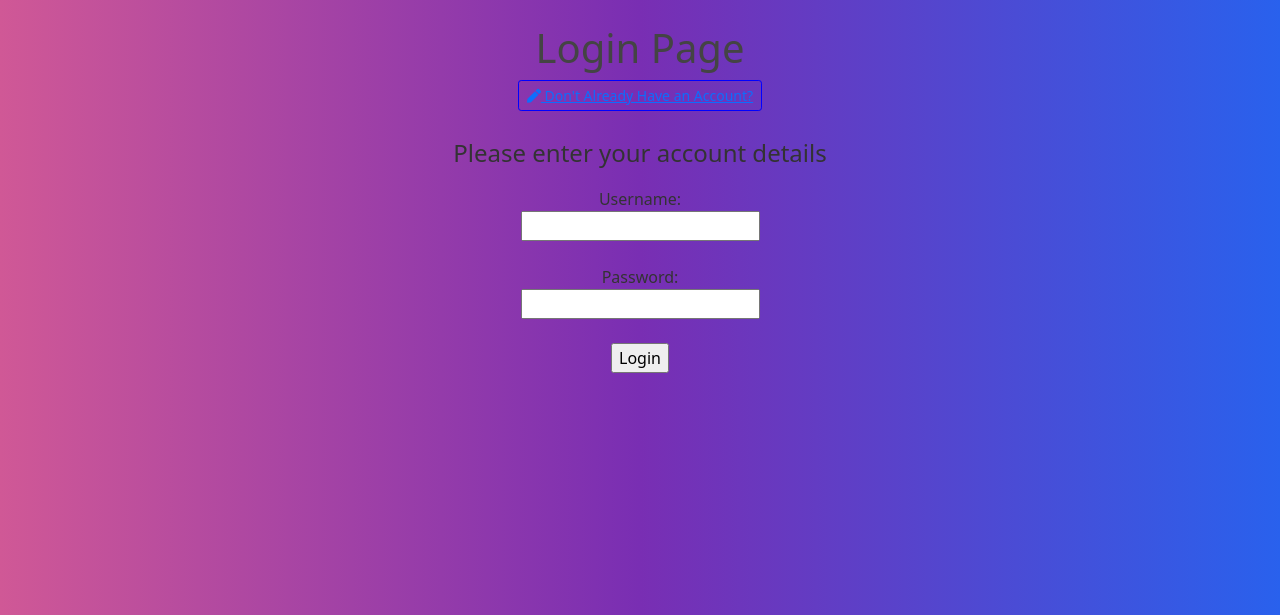
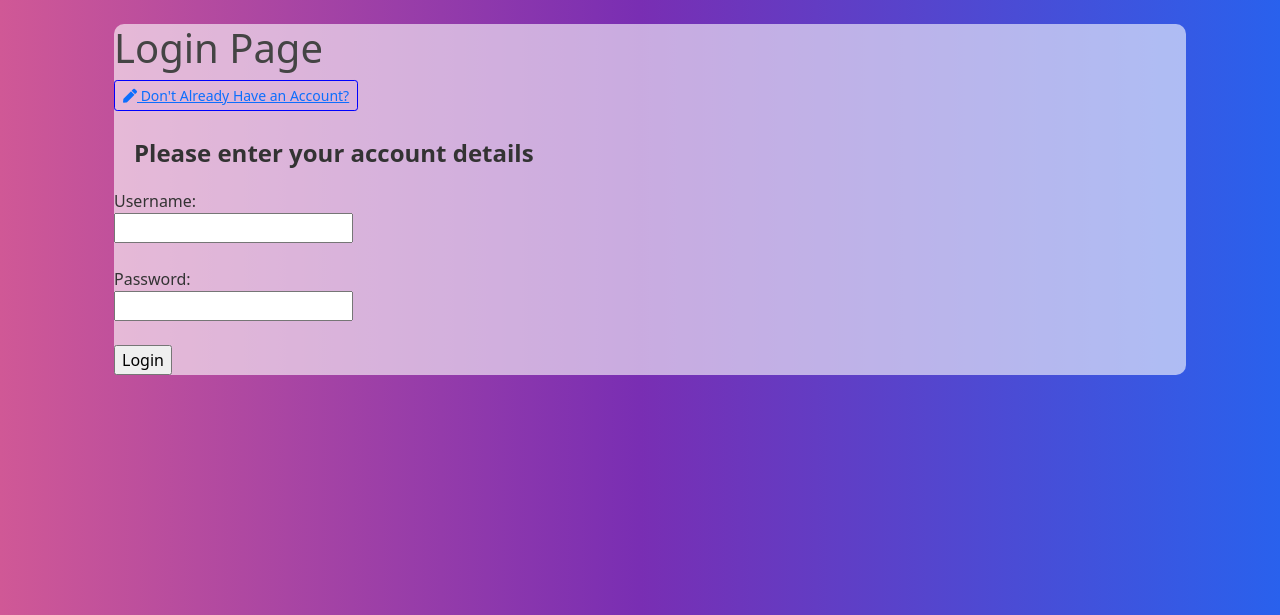
Before and after one commit to saundlj/AgileWebProj, a Flask app: page / in a window 1280 px wide. Shown: the part 56-671 px from the top of the page. Run offline with Flask 3, Linux system fonts and the light colour scheme.

```diff
--- a/app/templates/LoginPage.html
+++ b/app/templates/LoginPage.html
@@ -1,7 +1,7 @@
 {% extends "layout.html" %}
 {% block content %}
-    <div class="container">
-        <div class="text-center justify-content-center">
+    <div class="container justify-content-center">
+        <div class="feedBox">
             <h1>Login Page</h1>
 
             <button id = 'redirect-btn' onclick="location.href='{{ url_for('createAccount') }}'" class = 'btn btn-link btn-sm'>
```
Also changed, not shown: app/templates/FeedPage.html (+5 -5 lines).
